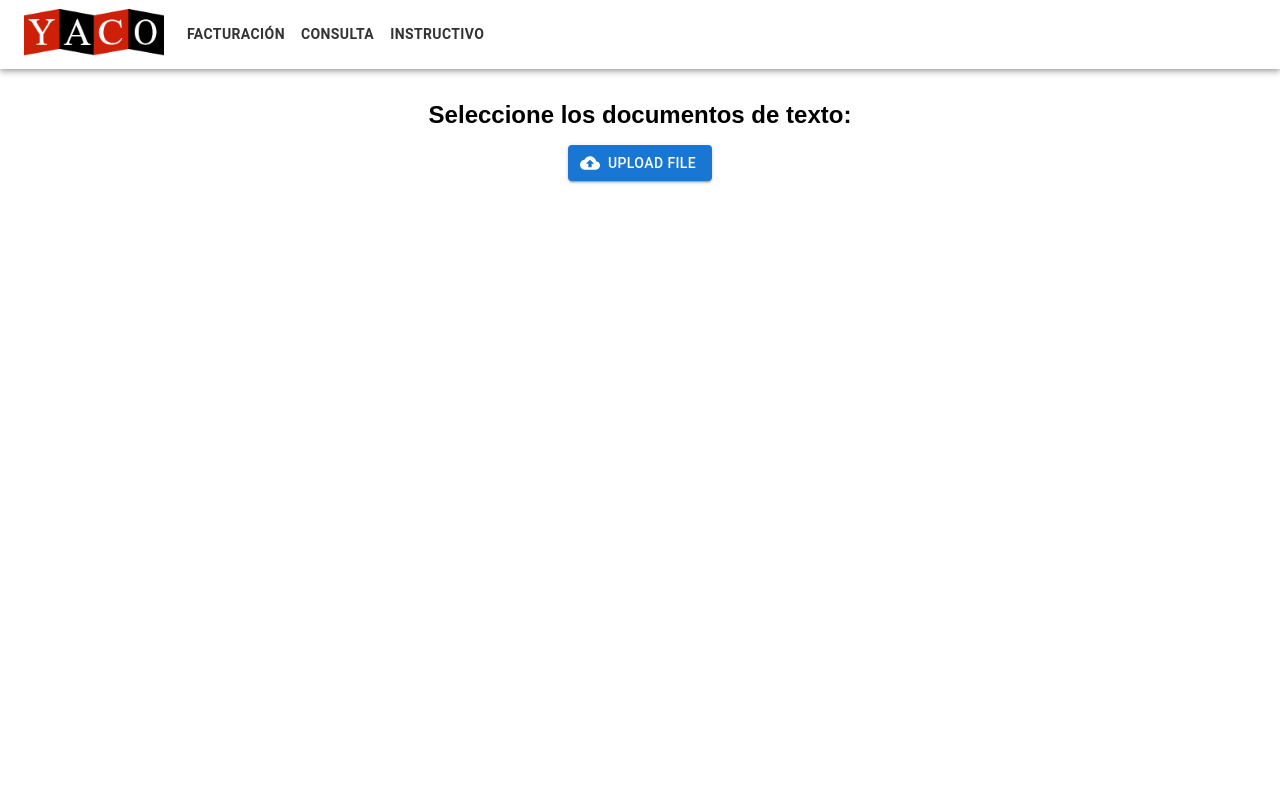
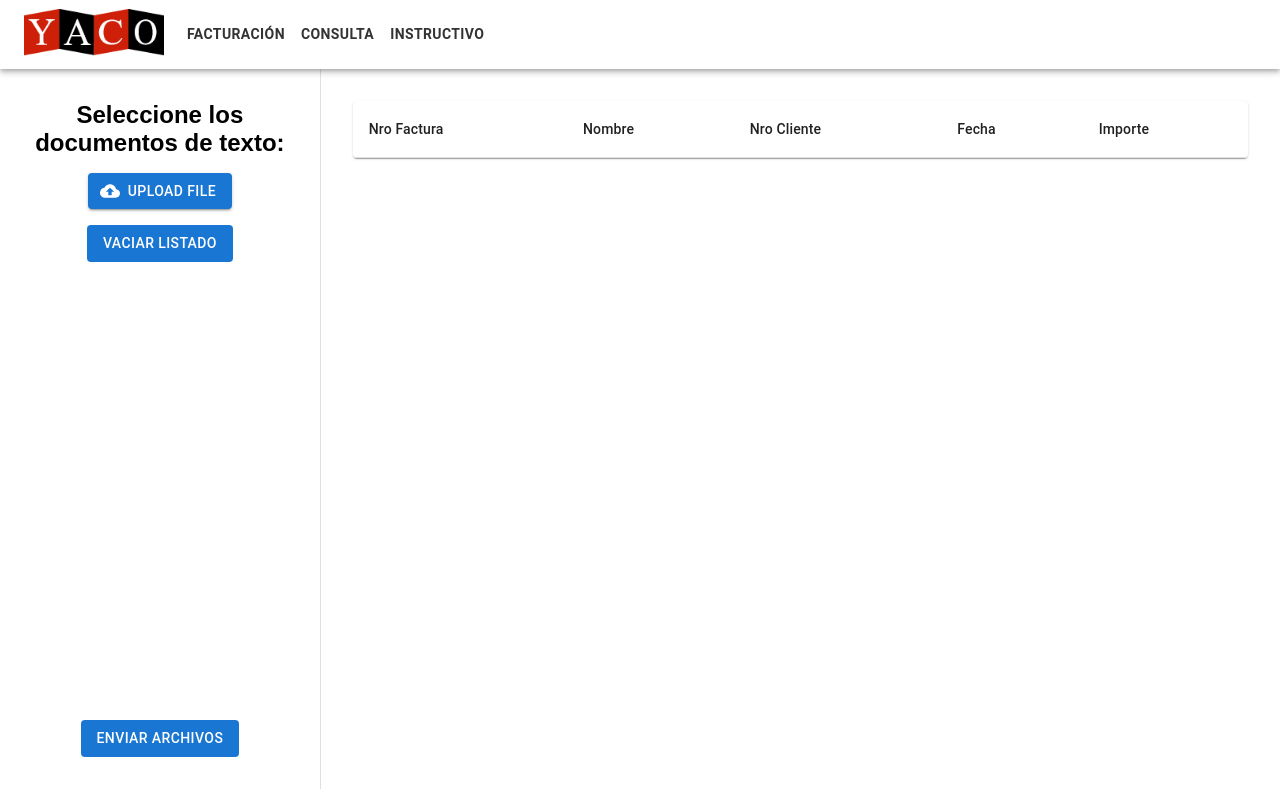
Before and after one commit to tomasleggire/yaco, a React (Vite) app: page /facturacion in a window 1280 px wide. Shown: the top 796 px of the page. Built offline with nearby package versions, Linux system fonts and the light colour scheme.

Commit message:
Facturacion terminado

```diff
--- a/src/components/Navbar/Navbar.scss
+++ b/src/components/Navbar/Navbar.scss
@@ -17,7 +17,3 @@
         max-width: 140px;
     }
 }
-
-.miAppBar {
-    background-color: red;
-  }
--- a/src/index.scss
+++ b/src/index.scss
@@ -23,6 +23,10 @@ a:active {
   outline: none;
 }
 
+h1, h2, h3, h4, h5, h6 {
+  text-align: center;
+}
+
 body {
   background-color: $white-yaco;
   font-family: sans-serif;
--- a/src/pages/Facturacion/Facturacion.scss
+++ b/src/pages/Facturacion/Facturacion.scss
@@ -1,11 +1,45 @@
+@import "/src/theme/Colors.scss";
+
 .main-facturacion {
     width: 100%;
+    height: calc(100vh - 5rem);
     display: flex;
-    flex-direction: column;
-    justify-content: center;
-    text-align: center;
-    padding-top: 2rem;
-    h2 {
-      margin-bottom: 1rem;
-    }
 }
+
+.main-facturacion-botones {
+  width: 25%;
+  display: flex;
+  flex-direction: column;
+  align-items: center;
+  padding: 2rem 1rem;
+  h2 {
+    margin-bottom: 1rem;
+  }
+  .btn-clear-list {
+    margin-top: 1rem;
+  }
+  .btn-send {
+    margin-top: auto;
+  }
+}
+
+.main-facturacion-tablas {
+  width: 75%;
+  padding: 1rem 2rem;
+  margin-top: 1rem;
+  overflow-y: auto;
+}
+
+@media only screen and (max-width: 950px) {
+  .main-facturacion {
+   flex-direction: column;
+   height: auto;
+  }
+  .main-facturacion-botones {
+    width: 100%;
+    height: 15rem;
+  }
+  .main-facturacion-tablas {
+    width: 100%;
+  }
+}
--- a/src/pages/Facturacion/Facturacion.tsx
+++ b/src/pages/Facturacion/Facturacion.tsx
@@ -3,6 +3,29 @@ import { styled } from "@mui/material/styles";
 import Button from "@mui/material/Button";
 import CloudUploadIcon from "@mui/icons-material/CloudUpload";
 import "./Facturacion.scss";
+import {
+  Divider,
+  Paper,
+  Table,
+  TableBody,
+  TableCell,
+  TableContainer,
+  TableHead,
+  TableRow,
+} from "@mui/material";
+
+type FileData = {
+  file: File;
+  content: string[];
+};
+
+type FacturaType = {
+  numeroDeFactura: string;
+  nombre: string;
+  numeroDeCliente: string;
+  fecha: string;
+  importe: string;
+};
 
 const VisuallyHiddenInput = styled("input")({
   clip: "rect(0 0 0 0)",
@@ -17,33 +40,65 @@ const VisuallyHiddenInput = styled("input")({
 });
 
 export default function Facturacion() {
-  const [uploadedFiles, setUploadedFiles] = useState<File[]>([]);
-  const [fileContents, setFileContents] = useState<string[]>([]);
+  const [filesData, setFilesData] = useState<FileData[]>([]);
+  const [facturasProcesadas, setFacturasProcesadas] = useState<FacturaType[]>(
+    []
+  );
+  const [isLoading, setIsLoading] = useState(false);
 
-  const handleFileEvent = (e: React.ChangeEvent<HTMLInputElement>) => {
+  const handleFileEvent = async (e: React.ChangeEvent<HTMLInputElement>) => {
+    setIsLoading(true);
+    handleClearFiles();
     const chosenFiles = Array.from(e.target.files || []);
-    handleUploadFiles(chosenFiles);
+    await handleUploadFiles(chosenFiles);
+    setIsLoading(false);
   };
 
-  const handleUploadFiles = (files: File[]) => {
-    const uploaded = [...uploadedFiles];
-    files.some((file) => {
-      if (uploaded.findIndex((f) => f.name === file.name) === -1) {
-        uploaded.push(file);
+  const handleUploadFiles = async (files: File[]) => {
+    const newFilesData: FileData[] = [];
+    for (const file of files) {
+      if (!filesData.find((f) => f.file.name === file.name)) {
+        const content = await readFileAsText(file);
+        newFilesData.push({ file, content: content.split(";") });
+      }
+    }
+    setFilesData(newFilesData);
+    procesarFacturas(newFilesData);
+  };
+
+  const readFileAsText = (file: File): Promise<string> => {
+    return new Promise((resolve, reject) => {
       const reader = new FileReader();
-        reader.onload = (event) => {
-          const fileContent = event.target?.result;
-          if (typeof fileContent === "string") {
-            setFileContents((prev) => [...prev, fileContent]);
-          }
+      reader.onload = () => resolve(reader.result as string);
+      reader.onerror = reject;
+      reader.readAsText(file);
+    });
   };
-        reader.readAsText(file);
-      }
-    });
-    setUploadedFiles(uploaded);
+
+  const procesarFacturas = (newFilesData: FileData[]) => {
+    const nuevasFacturas: FacturaType[] = newFilesData.map(({ content }) => ({
+      numeroDeFactura: content[0],
+      nombre: content[1],
+      numeroDeCliente: content[2],
+      fecha: content[3],
+      importe: content[4],
+    }));
+    setFacturasProcesadas(nuevasFacturas);
   };
+
+  const handleClearFiles = () => {
+    setFilesData([]);
+    setFacturasProcesadas([]);
+  };
+
+  const handleEnviarArchivos = () => {
+    console.log("Archivos subidos");
+    handleClearFiles();
+  };
+
   return (
     <div className="main-facturacion">
+      <div className="main-facturacion-botones">
         <h2>Seleccione los documentos de texto:</h2>
         <div>
           <Button
@@ -60,14 +115,55 @@ export default function Facturacion() {
             />
           </Button>
         </div>
-
-      <div className="uploaded-files-list">
-        {uploadedFiles.map((file, index) => (
-          <div key={file.name}>
-            <h3>{file.name}</h3>
-            <p>{fileContents[index]}</p>
+        <Button
+          variant="contained"
+          disableElevation
+          className="btn-clear-list"
+          onClick={handleClearFiles}
+        >
+          Vaciar Listado
+        </Button>
+        <Button
+          variant="contained"
+          disableElevation
+          className="btn-send"
+          onClick={handleEnviarArchivos}
+        >
+          Enviar Archivos
+        </Button>
       </div>
+      <Divider orientation="vertical" />
+      <div className="main-facturacion-tablas">
+        <TableContainer component={Paper}>
+          <Table sx={{ minWidth: 650 }} aria-label="simple table">
+            <TableHead>
+              <TableRow>
+                <TableCell>Nro Factura</TableCell>
+                <TableCell>Nombre</TableCell>
+                <TableCell>Nro Cliente</TableCell>
+                <TableCell>Fecha</TableCell>
+                <TableCell>Importe</TableCell>
+              </TableRow>
+            </TableHead>
+            <TableBody>
+              {facturasProcesadas.map((factura) => (
+                <TableRow
+                  key={factura.numeroDeFactura}
+                  sx={{ "&:last-child td, &:last-child th": { border: 0 } }}
+                >
+                  <TableCell component="th" scope="row">
+                    {factura.numeroDeFactura}
+                  </TableCell>
+                  <TableCell>{factura.nombre}</TableCell>
+                  <TableCell>{factura.numeroDeCliente}</TableCell>
+                  <TableCell>{factura.fecha}</TableCell>
+                  <TableCell>{factura.importe}</TableCell>
+                </TableRow>
               ))}
+            </TableBody>
+          </Table>
+        </TableContainer>
+        {isLoading && <h1>Cargando...</h1>}
       </div>
     </div>
   );
--- a/src/theme/Colors.scss
+++ b/src/theme/Colors.scss
@@ -3,3 +3,4 @@ $red-yaco: #C01335;
 $black-yaco: #333333;
 $white-yaco: #ffffff;
 $darkblue-bg-yaco: #212137;
+$gray: rgb(202, 195, 195);
```
Lines whose indentation alone changed are shown as unchanged.
